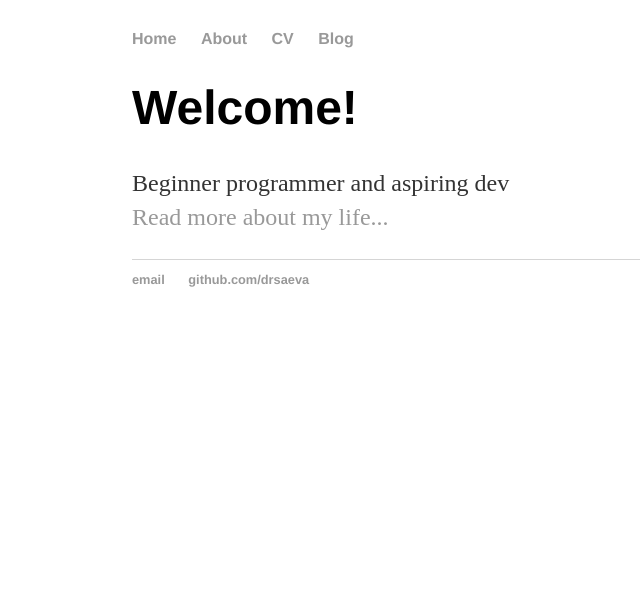
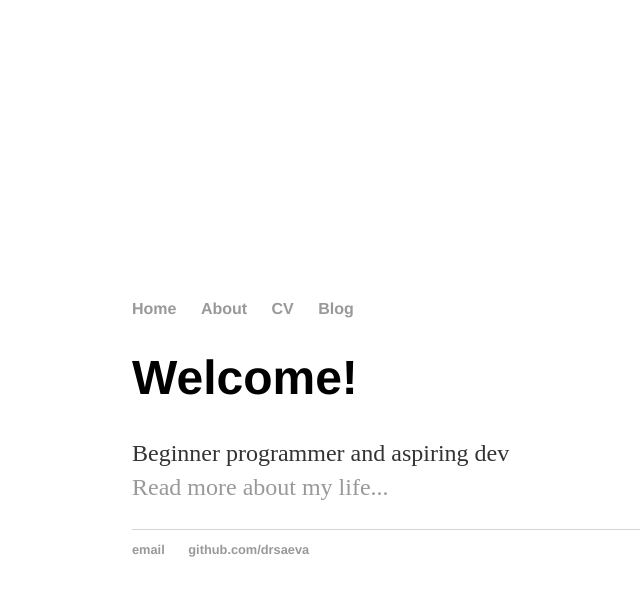
Before and after one commit to drsaeva/drsaeva.github.io, a Jekyll site: the page built from index.html, in a window 1280 px wide. Shown: the top 596 px of the page, without its empty margins (60-700 px from the left). Built offline with Jekyll 4.4.1, drawn with Linux system fonts in a browser that asks for light colours.

Commit message:
css test

```diff
--- a/css/main.css
+++ b/css/main.css
@@ -1,5 +1,5 @@
 body {
-    margin: 30px auto;
+    margin: 300px auto;
     width: 70%;
 }
 nav ul, footer ul {
```
